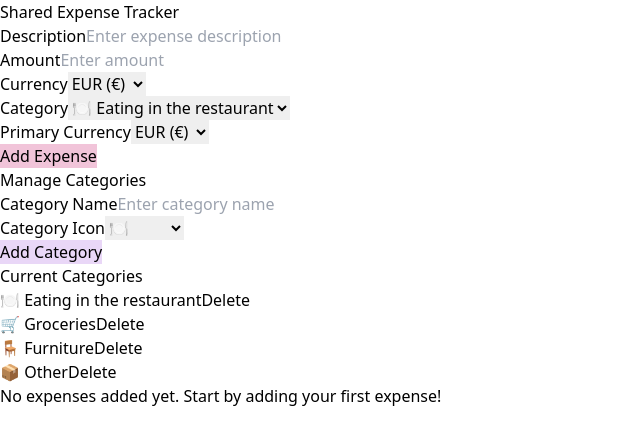
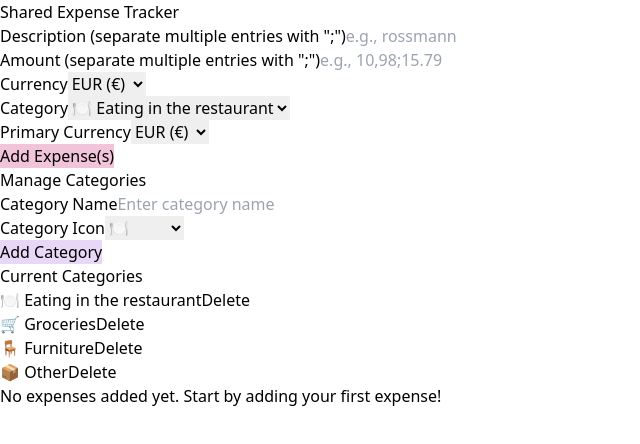
Before and after one commit to dotrung1998/boltDIY_Tracker, a React (Vite) app: page / in a window 1280 px wide. Shown: the top 444 px of the page, without its empty margins (0-640 px from the left). Built offline with nearby package versions, Linux system fonts and the light colour scheme.

Commit message:
Initial commit from your app

```diff
--- a/src/App.jsx
+++ b/src/App.jsx
@@ -16,10 +16,8 @@ const ExpenseTracker = () => {
     other: { name: "Other", icon: "📦" }
   });
 
-  // State for adding new category
+  // State for adding new category and custom icon modal
   const [newCategory, setNewCategory] = useState({ name: "", icon: "" });
-
-  // State for custom icon modal
   const [showCustomIconModal, setShowCustomIconModal] = useState(false);
   const [customIcon, setCustomIcon] = useState("");
 
@@ -46,18 +44,48 @@ const ExpenseTracker = () => {
     return `${currencies[curr].symbol}${value.toFixed(2)} ${curr}`;
   };
 
-  // Handle adding a new expense
+  // Handle adding new expenses.
+  // The description and amount inputs can include multiple entries separated by ";".
+  // Accept numbers with either "," or "." as the decimal separator.
+  // If only one description is provided while multiple amounts exist,
+  // it autofills that description for all entries.
   const handleSubmit = (e) => {
     e.preventDefault();
     if (!amount || !description) return;
-    const newExpense = {
-      id: Date.now(),
-      description,
-      amount: parseFloat(amount),
-      currency,
-      category
-    };
-    setExpenses([...expenses, newExpense]);
+
+    // Split inputs by ";" to support multiple expense entries.
+    let descriptionParts = description
+      .split(";")
+      .map(s => s.trim())
+      .filter(s => s !== "");
+    const rawAmountParts = amount
+      .split(";")
+      .map(s => s.trim())
+      .filter(s => s !== "");
+
+    // If only one description provided but multiple amounts exist, autofill.
+    if (descriptionParts.length === 1 && rawAmountParts.length > 1) {
+      descriptionParts = Array(rawAmountParts.length).fill(descriptionParts[0]);
+    }
+
+    if (descriptionParts.length !== rawAmountParts.length) {
+      alert("The number of descriptions and amounts must match.");
+      return;
+    }
+
+    const newExpenses = descriptionParts.map((desc, index) => {
+      // Replace comma with dot for proper float parsing.
+      const cleanAmountStr = rawAmountParts[index].replace(",", ".");
+      return {
+        id: Date.now() + index,
+        description: desc,
+        amount: parseFloat(cleanAmountStr),
+        currency,
+        category
+      };
+    });
+
+    setExpenses([...expenses, ...newExpenses]);
     setAmount("");
     setDescription("");
   };
@@ -144,7 +172,7 @@ const ExpenseTracker = () => {
     );
   };
 
-  // Handler when changing the category icon select list
+  // Handler for Category Icon change. Support "Custom" option.
   const handleCategoryIconChange = (e) => {
     const value = e.target.value;
     if (value === "custom") {
@@ -179,25 +207,28 @@ const ExpenseTracker = () => {
           <form onSubmit={handleSubmit} className="space-y-4">
             <div className="grid grid-cols-2 gap-4">
               <div>
-                <label className="block text-sm font-medium mb-2">Description</label>
+                <label className="block text-sm font-medium mb-2">
+                  Description (separate multiple entries with ";")
+                </label>
                 <input
                   type="text"
                   value={description}
                   onChange={(e) => setDescription(e.target.value)}
                   className="w-full p-3 rounded-xl border"
-                  placeholder="Enter expense description"
+                  placeholder="e.g., rossmann"
                   required
                 />
               </div>
               <div>
-                <label className="block text-sm font-medium mb-2">Amount</label>
+                <label className="block text-sm font-medium mb-2">
+                  Amount (separate multiple entries with ";")
+                </label>
                 <input
-                  type="number"
+                  type="text"
                   value={amount}
                   onChange={(e) => setAmount(e.target.value)}
                   className="w-full p-3 rounded-xl border"
-                  placeholder="Enter amount"
-                  step="0.01"
+                  placeholder='e.g., 10,98;15.79'
                   required
                 />
               </div>
@@ -251,7 +282,7 @@ const ExpenseTracker = () => {
               className="w-full p-3 rounded-xl text-white font-medium transition-all duration-200 hover:opacity-90"
               style={{ backgroundColor: "#F1C4D9" }}
             >
-              Add Expense
+              Add Expense(s)
             </button>
           </form>
         </div>
@@ -259,7 +290,6 @@ const ExpenseTracker = () => {
         {/* Manage Categories Section */}
         <div className="bg-white rounded-2xl shadow-lg p-6 mb-6">
           <h2 className="text-xl font-bold mb-4">Manage Categories</h2>
-
           {/* New Category Form */}
           <form
             onSubmit={(e) => {
@@ -322,7 +352,6 @@ const ExpenseTracker = () => {
               Add Category
             </button>
           </form>
-
           {/* Modal for custom icon input */}
           {showCustomIconModal && (
             <div className="fixed inset-0 bg-black bg-opacity-50 flex items-center justify-center z-20">
@@ -352,7 +381,6 @@ const ExpenseTracker = () => {
               </div>
             </div>
           )}
-
           {/* List current categories for deletion */}
           <div className="mt-6">
             <h3 className="text-lg font-semibold mb-2">Current Categories</h3>
```
Also changed, not shown: 1 other file (tests, documents, lock files or other folders).
